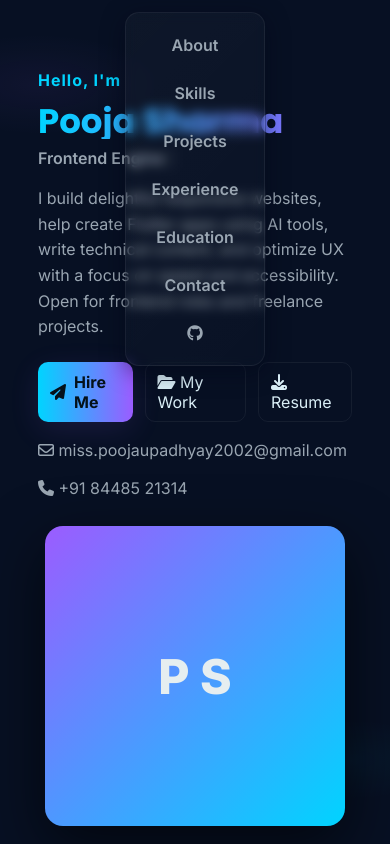
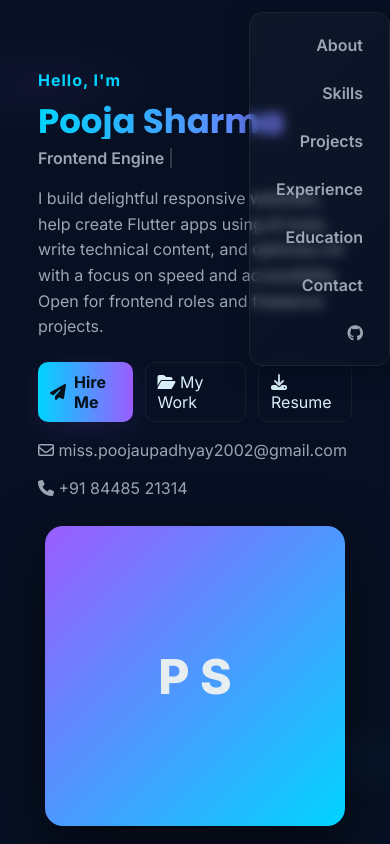
Before and after one commit to Pooja8448/Portfolio, a plain HTML site: page index.html in a window 390 px wide. Shown: the top 844 px of the page. Drawn offline with nearby package versions, Linux system fonts and the light colour scheme.

Commit message:
Update index.html

```diff
--- a/index.html
+++ b/index.html
@@ -133,14 +133,15 @@
     @media (max-width:880px){
       .hero{padding:70px 18px}
       .contact-grid{grid-template-columns:1fr}
-      .nav{top:12px}
+      .nav{top:12px; justify-content: flex-end;}
       h1{font-size:34px}
 
       /* Navbar adjustments for mobile only */
       .nav-inner {
         flex-direction: column;
         gap: 8px;
-        padding: 12px;
+        padding: 12px; align-items: flex-end;
+
       }
       .nav-inner a {
         padding: 10px 14px;
```
